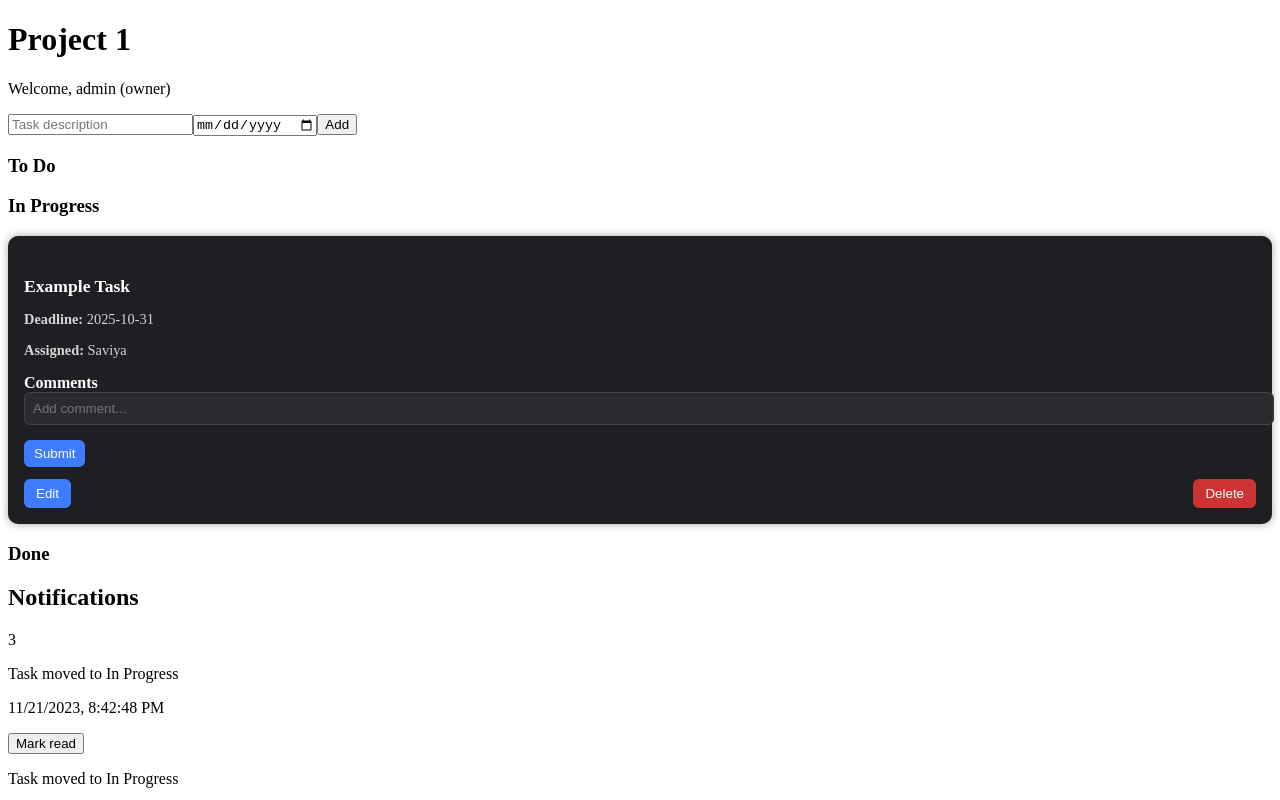
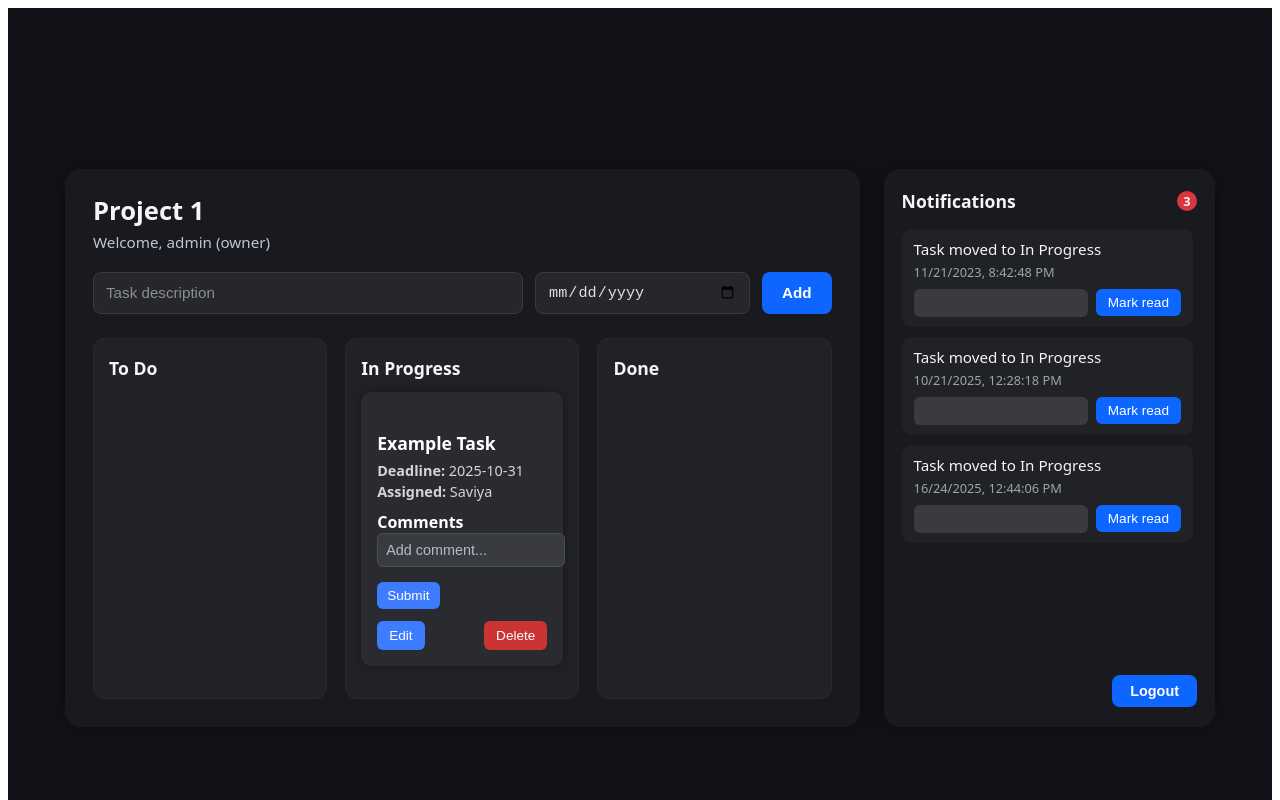
Before and after one commit to SariyaE/SmartTaskCollaboration, a React (Vite) app: page /board/1 in a window 1280 px wide. Shown: the top 800 px of the page. Built offline with nearby package versions, Linux system fonts and the light colour scheme; sample sign-in values are in the browser's storage.

Commit message:
Update Board.css

```diff
--- a/src/Board.css
+++ b/src/Board.css
@@ -1,10 +1,118 @@
+/* PAGE BACKGROUND + LAYOUT */
+
+.board-page {
+  min-height: 100vh;
+  background: #111318;
+  display: flex;
+  justify-content: center;
+  align-items: center;
+  padding: 40px 20px;
+  font-family: system-ui, -apple-system, BlinkMacSystemFont, "Segoe UI",
+    sans-serif;
+  color: #f5f5f5;
+}
+
+.board-wrapper {
+  display: flex;
+  gap: 24px;
+  max-width: 1150px;
+  width: 100%;
+}
+
+/* MAIN BOARD */
+
+.board-main {
+  flex: 3;
+  background: #181a1f;
+  border-radius: 16px;
+  padding: 24px 28px 28px;
+  box-shadow: 0 0 20px rgba(0, 0, 0, 0.45);
+}
+
+.board-header h1 {
+  font-size: 1.6rem;
+  margin: 0 0 4px;
+}
+
+.board-header p {
+  margin: 0 0 20px;
+  color: #c2c5cd;
+  font-size: 0.95rem;
+}
+
+/* TOP INPUT ROW */
+
+.task-input-row {
+  display: grid;
+  grid-template-columns: 2fr 1fr auto;
+  gap: 12px;
+  margin-bottom: 24px;
+}
+
+.top-input {
+  background: #26272b;
+  border-radius: 8px;
+  border: 1px solid #383a40;
+  padding: 10px 12px;
+  color: #e0e0e0;
+  font-size: 0.95rem;
+}
+
+.top-input::placeholder {
+  color: #8b8d94;
+}
+
+.add-btn {
+  padding: 0 20px;
+  border-radius: 8px;
+  border: none;
+  background: #0d66ff;
+  color: #ffffff;
+  font-weight: 600;
+  cursor: pointer;
+  font-size: 0.95rem;
+}
+
+.add-btn:hover {
+  opacity: 0.9;
+}
+
+/* COLUMNS */
+
+.columns-row {
+  display: grid;
+  grid-template-columns: repeat(3, minmax(0, 1fr));
+  gap: 18px;
+}
+
+.task-column {
+  background: #202226;
+  border-radius: 12px;
+  padding: 18px 16px;
+  min-height: 260px;
+  box-shadow: inset 0 0 0 1px rgba(255, 255, 255, 0.03);
+}
+
+.column-title {
+  font-size: 1.1rem;
+  font-weight: 600;
+  margin: 0 0 12px;
+}
+
+.empty-column {
+  color: #7a7d86;
+  font-size: 0.9rem;
+}
+
+/* TASK CARD */
+
 .task-card {
-  background: #1e1f22;
+  background: #2a2b30;
   padding: 16px;
   border-radius: 10px;
   margin-bottom: 15px;
   color: #ffffff;
-  box-shadow: 0 0 8px rgba(0,0,0,0.35);
+  box-shadow: 0 0 8px rgba(0, 0, 0, 0.35);
 }
 
 .task-title {
@@ -16,17 +124,24 @@
 .task-input,
 .comment-input {
   width: 100%;
-  background: #2a2b2f;
-  color: #fff;
+  background: #3a3b40;
+  color: #ffffff;
   padding: 8px;
   border-radius: 6px;
-  border: 1px solid #444;
+  border: 1px solid #4b4d54;
   margin-bottom: 10px;
+  font-size: 0.9rem;
+}
+
+.task-input::placeholder,
+.comment-input::placeholder {
+  color: #b7bac4;
 }
 
 .task-info {
   color: #d5d5d5;
   font-size: 0.9rem;
+  margin: 2px 0;
 }
 
 .comments-section {
@@ -46,8 +161,11 @@
   border-radius: 6px;
   cursor: pointer;
   margin-top: 5px;
-  color: #fff;
+  color: #ffffff;
+  font-size: 0.85rem;
 }
+
+/* TASK ACTIONS */
 
 .task-actions {
   margin-top: 12px;
@@ -63,6 +181,7 @@
   border-radius: 6px;
   cursor: pointer;
   color: white;
+  font-size: 0.85rem;
 }
 
 .delete-btn {
@@ -72,4 +191,113 @@
   border-radius: 6px;
   cursor: pointer;
   color: white;
+  font-size: 0.85rem;
 }
+
+/* NOTIFICATIONS PANEL */
+
+.notifications-panel {
+  flex: 1.2;
+  background: #181a1f;
+  border-radius: 16px;
+  padding: 20px 18px;
+  box-shadow: 0 0 20px rgba(0, 0, 0, 0.45);
+  display: flex;
+  flex-direction: column;
+}
+
+.notifications-header {
+  display: flex;
+  align-items: center;
+  justify-content: space-between;
+  margin-bottom: 16px;
+}
+
+.notifications-header h2 {
+  font-size: 1.1rem;
+  margin: 0;
+}
+
+.notification-badge {
+  min-width: 20px;
+  height: 20px;
+  border-radius: 999px;
+  background: #d9363e;
+  display: flex;
+  align-items: center;
+  justify-content: center;
+  font-size: 0.8rem;
+  font-weight: 600;
+}
+
+.notifications-list {
+  flex: 1;
+  overflow-y: auto;
+  padding-right: 4px;
+}
+
+.notification-card {
+  background: #202226;
+  border-radius: 10px;
+  padding: 10px 12px;
+  margin-bottom: 10px;
+}
+
+.notification-title {
+  font-size: 0.95rem;
+  margin: 0 0 4px;
+}
+
+.notification-time {
+  font-size: 0.8rem;
+  color: #a0a3ac;
+  margin: 0 0 8px;
+}
+
+.notification-footer {
+  display: flex;
+  align-items: center;
+  justify-content: space-between;
+}
+
+.notification-placeholder {
+  flex: 1;
+  height: 28px;
+  border-radius: 6px;
+  background: #3a3b40;
+  margin-right: 8px;
+}
+
+.mark-read-btn {
+  background: #0d66ff;
+  border: none;
+  padding: 6px 12px;
+  border-radius: 6px;
+  cursor: pointer;
+  color: white;
+  font-size: 0.85rem;
+}
+
+/* LOGOUT BUTTON */
+
+.logout-btn {
+  margin-top: 16px;
+  align-self: flex-end;
+  padding: 8px 18px;
+  border-radius: 8px;
+  border: none;
+  background: #0d66ff;
+  color: #ffffff;
+  font-weight: 600;
+  cursor: pointer;
+  font-size: 0.9rem;
+}
+
+.logout-btn:hover,
+.mark-read-btn:hover,
+.comment-btn:hover,
+.edit-btn:hover,
+.save-btn:hover,
+.delete-btn:hover {
+  opacity: 0.9;
+}
```
